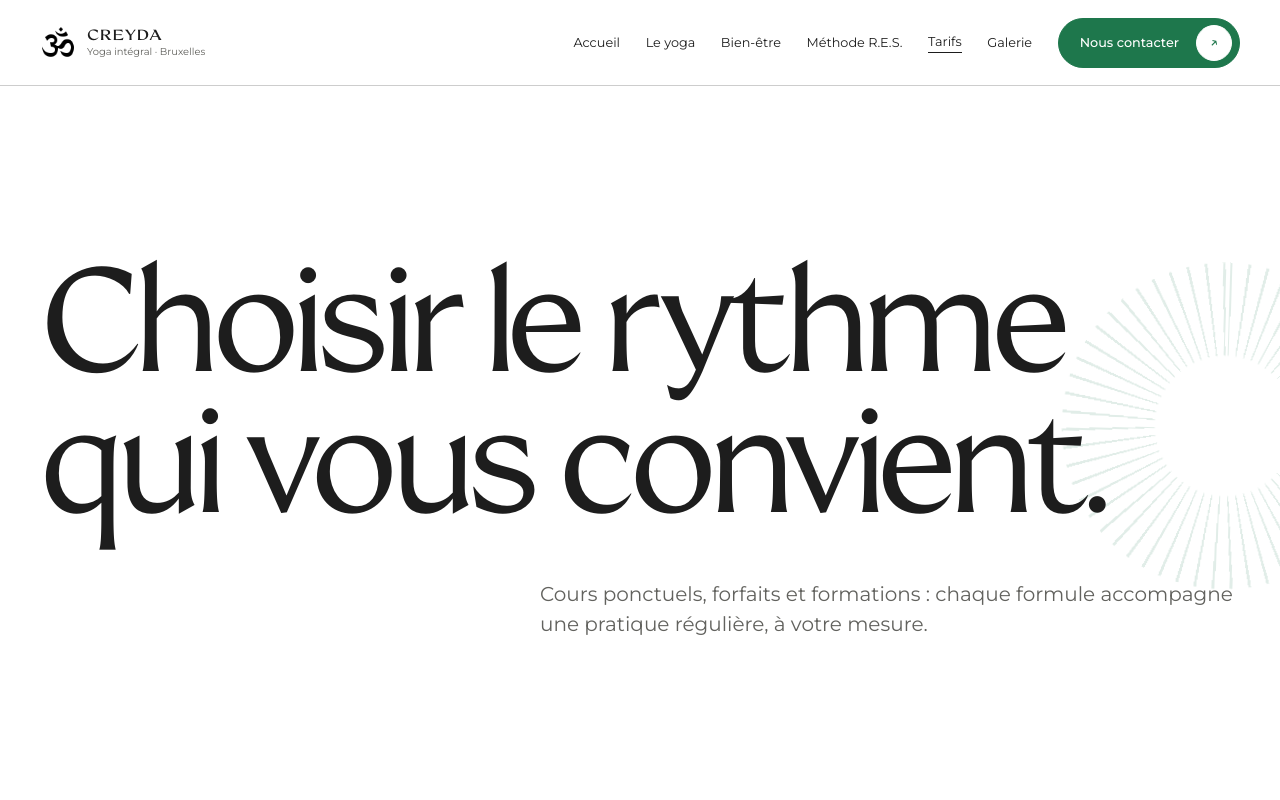
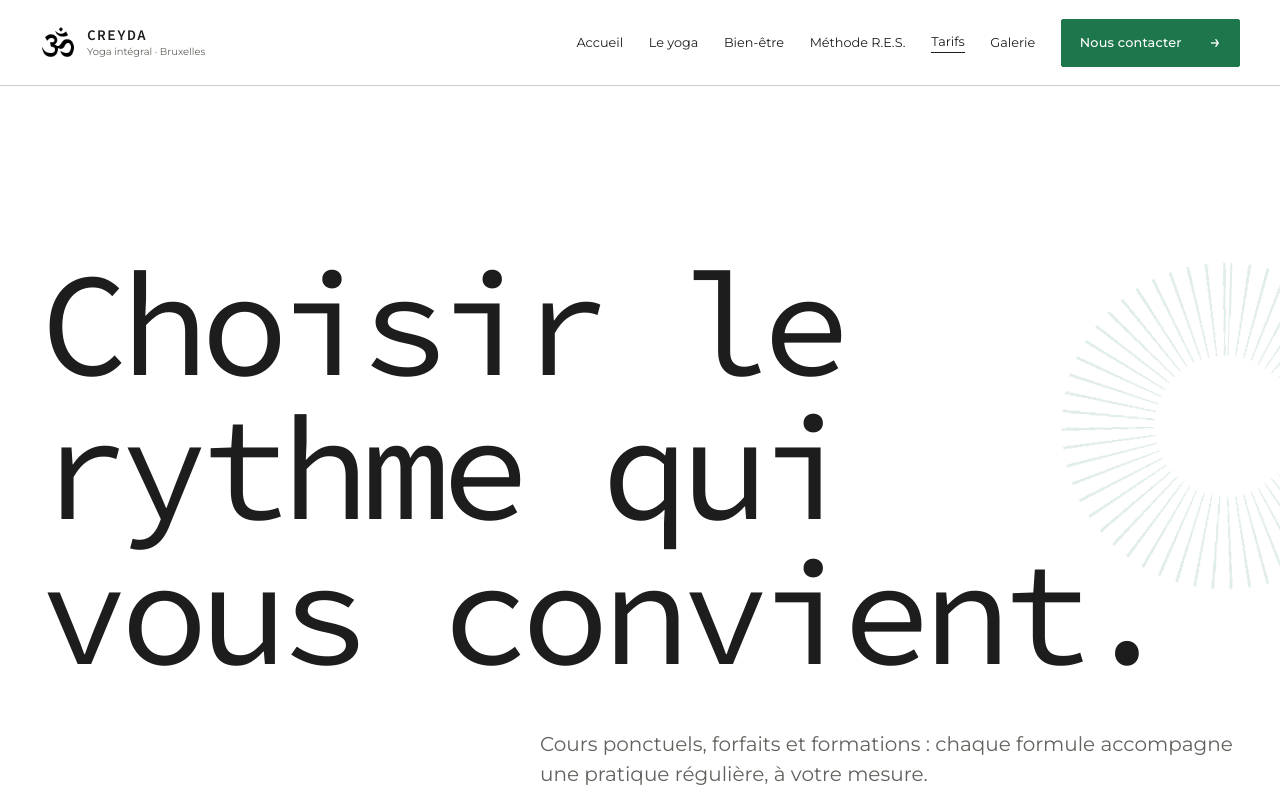
Before and after one commit to ilohest/creyda, a Nuxt app: page /tarifs in a window 1280 px wide. Shown: the top 800 px of the page. Built offline with nearby package versions, Linux system fonts and the light colour scheme.

Commit message:
Refresh display type and buttons

```diff
--- a/app/assets/css/main.css
+++ b/app/assets/css/main.css
@@ -30,6 +30,14 @@
   font-display: swap;
 }
 
+@font-face {
+  font-family: "Source Code Pro";
+  src: url("/fonts/SourceCodePro-Variable.ttf") format("truetype");
+  font-style: normal;
+  font-weight: 200 900;
+  font-display: swap;
+}
+
 :root {
   --mist: #e8e7e2;
   --mint: #f4ffef;
@@ -38,7 +46,7 @@
   --white: #ffffff;
   --line: rgba(29, 29, 29, .22);
   --muted: #62625e;
-  --display: "Coconat", "Helvetica Neue", Helvetica, Arial, sans-serif;
+  --display: "Source Code Pro", "Courier New", monospace;
   --sans: "Montserrat", "Helvetica Neue", Helvetica, Arial, sans-serif;
 }
 
@@ -49,7 +57,7 @@ img { display: block; max-width: 100%; }
 a { color: inherit; text-decoration: none; }
 button { font: inherit; }
 h1, h2, h3, p { margin-top: 0; }
-h1, h2, h3 { font-family: var(--display); font-weight: 400; line-height: .96; letter-spacing: -.045em; }
+h1, h2, h3 { font-family: var(--display); font-weight: 400; line-height: .98; letter-spacing: -.055em; }
 h1 { font-size: clamp(4.6rem, 11.5vw, 11.5rem); }
 h2 { font-size: clamp(3rem, 6.2vw, 6.8rem); }
 .page-enter-active,
@@ -72,13 +80,12 @@ h2 { font-size: clamp(3rem, 6.2vw, 6.8rem); }
 .site-header nav { display: flex; align-items: center; gap: clamp(18px, 2vw, 34px); }
 .site-header nav a { font-size: .8rem; }
 .site-header nav a.router-link-active:not(.nav-cta) { border-bottom: 1px solid; }
-.nav-cta, .button { display: inline-flex; align-items: center; justify-content: center; min-height: 50px; padding: 6px 7px 6px 21px; border: 1px solid var(--ink); border-radius: 999px; font-size: .78rem; font-weight: 500; transition: transform .3s cubic-bezier(.22, 1, .36, 1), box-shadow .3s ease, background-color .3s ease, color .3s ease; }
-.nav-cta::after, .button::after { content: "↗"; width: 34px; height: 34px; margin-left: 17px; display: grid; place-items: center; border: 1px solid currentColor; border-radius: 50%; font-size: .9rem; line-height: 1; transition: transform .35s cubic-bezier(.22, 1, .36, 1), background-color .3s ease, color .3s ease; }
+.nav-cta, .button { min-height: 48px; padding: 13px 18px; display: inline-flex; align-items: center; justify-content: center; overflow: hidden; border: 1px solid var(--ink); border-radius: 2px; font-size: .78rem; font-weight: 500; letter-spacing: .015em; transition: transform .3s cubic-bezier(.22, 1, .36, 1), box-shadow .3s ease, background-color .3s ease, color .3s ease; }
+.nav-cta::after, .button::after { content: "→"; margin-left: 28px; font-family: var(--sans); font-size: 1.15rem; line-height: 1; transition: transform .35s cubic-bezier(.22, 1, .36, 1); }
 .nav-cta { background: var(--green); border-color: var(--green); color: var(--white); }
-.nav-cta::after { background: var(--white); border-color: var(--white); color: var(--green); }
 .nav-cta.router-link-active { background: var(--ink); border-color: var(--ink); outline: 1px solid var(--white); outline-offset: -4px; }
-.nav-cta:hover, .button:hover { transform: translateY(-3px); box-shadow: 0 12px 28px rgba(29,29,29,.16); }
-.nav-cta:hover::after, .button:hover::after { transform: translate(2px, -2px) rotate(8deg); }
+.nav-cta:hover, .button:hover { transform: translateY(-2px); box-shadow: 5px 5px 0 rgba(29,29,29,.14); }
+.nav-cta:hover::after, .button:hover::after { transform: translateX(7px); }
 .nav-cta:focus-visible, .button:focus-visible, .text-link:focus-visible { outline: 2px solid var(--green); outline-offset: 4px; }
 .menu-button { display: none; background: none; border: 0; padding: 10px; }
 .menu-button span:not(.sr-only) { display: block; width: 24px; height: 1px; background: var(--ink); margin: 7px; }
@@ -179,9 +186,7 @@ h2 { font-size: clamp(3rem, 6.2vw, 6.8rem); }
 .cta-panel h2 { max-width: 900px; }
 .cta-panel p:not(.eyebrow) { max-width: 620px; color: var(--muted); }
 .button-light { margin-top: 15px; background: var(--green); border-color: var(--green); color: var(--white); }
-.button-light::after { background: var(--white); border-color: var(--white); color: var(--green); }
 .button-dark { margin-top: 18px; background: var(--ink); color: var(--white); }
-.button-dark::after { background: var(--white); border-color: var(--white); color: var(--ink); }
 .quote-section { padding: 120px 0; text-align: center; }
 .quote-section blockquote { max-width: 1100px; margin: 0 auto 26px; font-family: var(--display); font-size: clamp(2.4rem, 5vw, 5rem); line-height: 1.05; letter-spacing: -.04em; }
 .quote-section cite { color: var(--green); font-style: normal; }
@@ -247,7 +252,6 @@ h2 { font-size: clamp(3rem, 6.2vw, 6.8rem); }
 .res-practical h2 { margin: 32px 0 0; font-size: clamp(3rem, 5.5vw, 6rem); }
 .res-practical__items p { padding: 0 0 24px; border-bottom: 1px solid rgba(255,255,255,.3); color: rgba(255,255,255,.82); }
 .res-practical .button-light { background: var(--white); border-color: var(--white); color: var(--green); }
-.res-practical .button-light::after { background: var(--green); border-color: var(--green); color: var(--white); }
 .pricing-page { position: relative; overflow: hidden; }
 .pricing-page .page-intro { position: relative; z-index: 1; }
 .pricing-burst { width: clamp(180px, 25vw, 380px); position: absolute; top: 180px; right: -105px; opacity: .13; }
@@ -380,7 +384,6 @@ h2 { font-size: clamp(3rem, 6.2vw, 6.8rem); }
 .gallery-closing > div { max-width: 940px; position: relative; z-index: 1; }
 .gallery-closing h2 { margin: 35px 0 50px; }
 .gallery-closing__button { background: var(--white); border-color: var(--white); color: var(--green); }
-.gallery-closing__button::after { background: var(--green); border-color: var(--green); color: var(--white); }
 .gallery-lightbox { padding: clamp(20px, 4vw, 60px); display: grid; grid-template-columns: 60px minmax(0, 1fr) 60px; align-items: center; position: fixed; inset: 0; z-index: 100; background: rgba(29,29,29,.96); color: var(--white); }
 .gallery-lightbox figure { max-width: min(82vw, 1050px); max-height: 86vh; margin: auto; display: flex; flex-direction: column; align-items: center; }
 .gallery-lightbox figure img { max-width: 100%; max-height: 80vh; object-fit: contain; }
--- a/app/pages/contact.vue
+++ b/app/pages/contact.vue
@@ -78,7 +78,7 @@ const mapUrl = 'https://www.openstreetmap.org/export/embed.html?bbox=4.3778%2C50
         <p class="eyebrow light">50.8143° N · 4.3860° E</p>
         <h2 id="contact-map-title">CREYDA<br>Ixelles</h2>
         <p>106 avenue Général Médecin Derache<br>1050 Bruxelles</p>
-        <a :href="directionsUrl" target="_blank" rel="noopener noreferrer">Ouvrir l’itinéraire <span>↗</span></a>
+        <a :href="directionsUrl" target="_blank" rel="noopener noreferrer">Ouvrir l’itinéraire <span>→</span></a>
       </div>
     </section>
 
--- a/app/pages/galerie.vue
+++ b/app/pages/galerie.vue
@@ -63,7 +63,7 @@ onBeforeUnmount(() => window.removeEventListener('keydown', handleKeydown))
         <figure v-for="(photo, index) in photos" :key="photo.src" class="gallery-item" :class="`gallery-item--${photo.shape}`">
           <button type="button" :aria-label="`Agrandir l’image : ${photo.caption}`" @click="activeIndex = index">
             <img :src="photo.src" :alt="photo.alt" :loading="index < 2 ? 'eager' : 'lazy'" width="1920" height="1920">
-            <span aria-hidden="true">↗</span>
+            <span aria-hidden="true">+</span>
           </button>
           <figcaption><span>{{ String(index + 1).padStart(2, '0') }}</span>{{ photo.caption }}</figcaption>
         </figure>
--- a/app/pages/index.vue
+++ b/app/pages/index.vue
@@ -9,14 +9,14 @@ useSeoMeta({ title: 'Centre de yoga intégral à Ixelles' })
       <h1>Yoga<br>avec Creyda</h1>
       <div class="hero-intro">
         <p>Une pratique traditionnelle pour retrouver le mouvement juste, le souffle et l’attention.</p>
-        <NuxtLink to="/contact" class="text-link">Réserver un cours <span>↘</span></NuxtLink>
+        <NuxtLink to="/contact" class="text-link">Réserver un cours <span>→</span></NuxtLink>
       </div>
     </section>
 
     <section class="opening wrap">
       <aside>
         <p>Des cours accessibles à tous,<br>au cœur d’Ixelles.</p>
-        <NuxtLink to="/contact" class="text-link">Cours d’essai <span>↘</span></NuxtLink>
+        <NuxtLink to="/contact" class="text-link">Cours d’essai <span>→</span></NuxtLink>
         <RadiantMark class="sun-mark" />
       </aside>
       <div class="opening-main">
```
Also changed, not shown: public/fonts/SourceCodePro-Variable.ttf (added).
